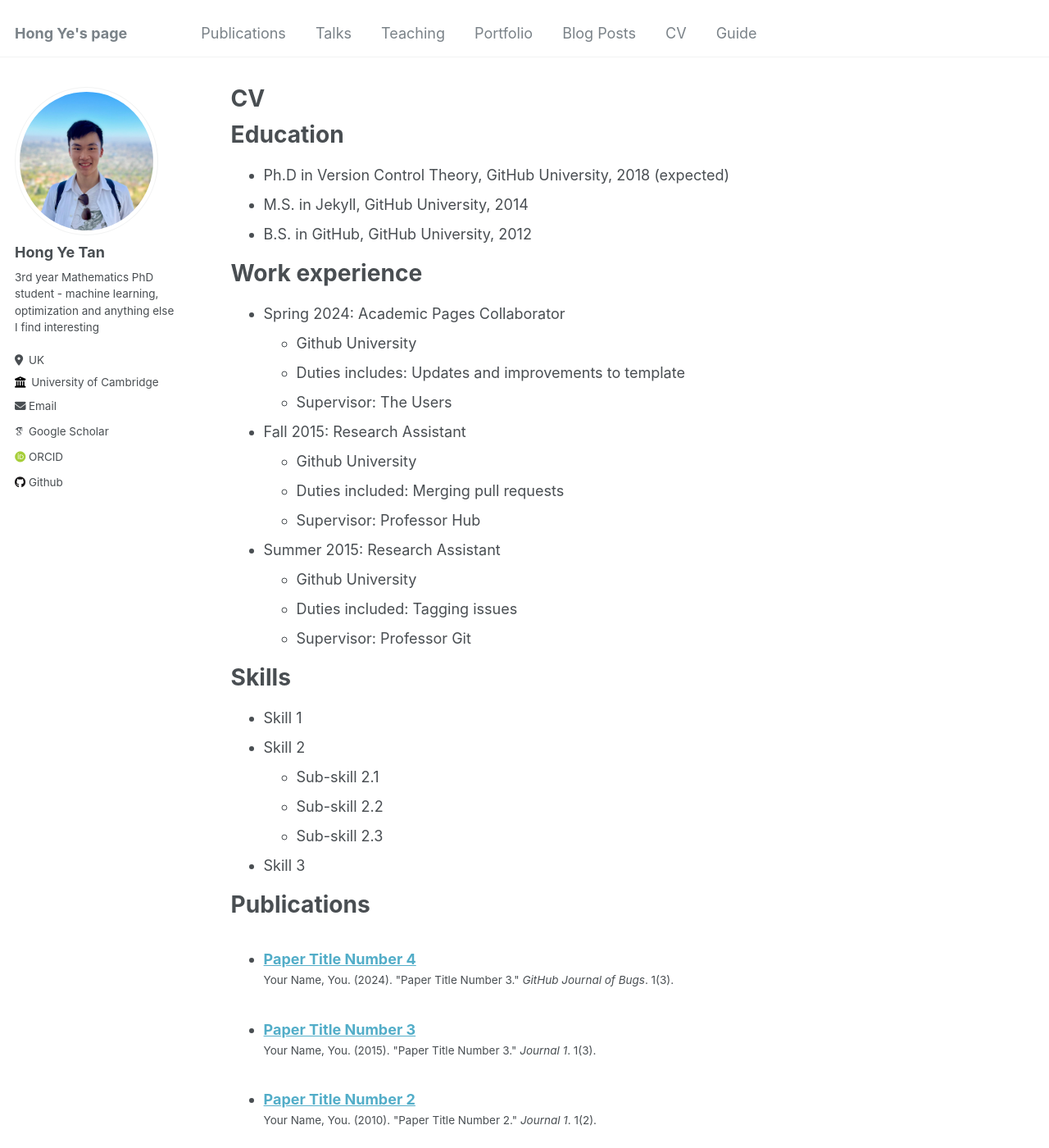
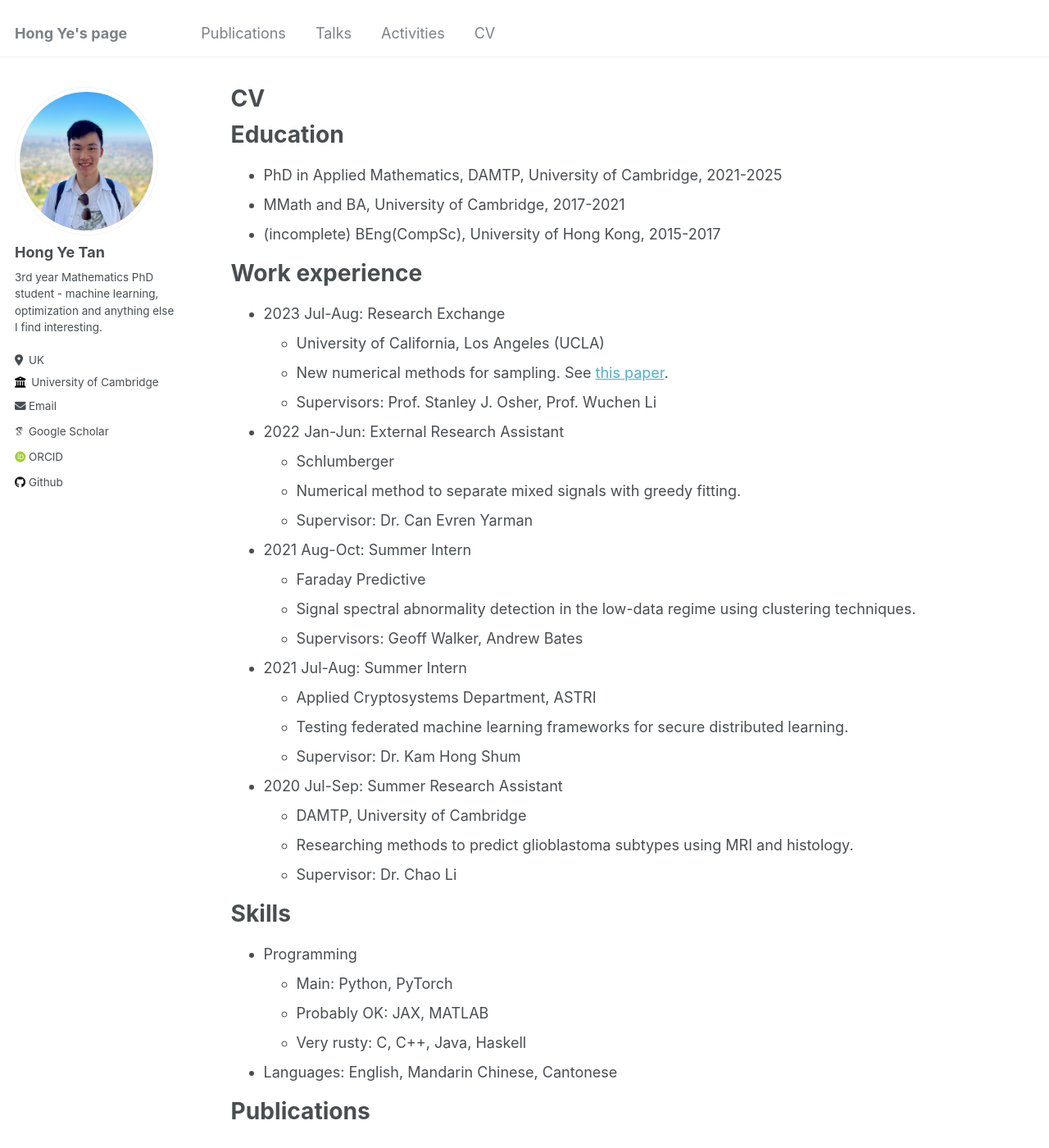
Before and after one commit to samcheng123/Personal-Website, a Jekyll site: the page built from _pages/cv.md, in a window 1280 px wide and 1400 px high. Shown: the whole window at 82% size. Built offline with Jekyll 4.4.1, drawn with Linux system fonts in a browser that asks for light colours; some web fonts are replaced; some of the changed text lies outside the part shown.

Commit message:
update cv

```diff
--- a/_config.yml
+++ b/_config.yml
@@ -24,7 +24,7 @@ author:
   avatar           : "profile.jpeg"
   name             : "Hong Ye Tan"
   pronouns         : # example: "she/her"
-  bio              : "3rd year Mathematics PhD student - machine learning, optimization and anything else I find interesting"
+  bio              : "3rd year Mathematics PhD student - machine learning, optimization and anything else I find interesting."
   location         : "UK"
   employer         : "University of Cambridge"
   uri              : # URL
--- a/_data/navigation.yml
+++ b/_data/navigation.yml
@@ -6,17 +6,17 @@ main:
   - title: "Talks"
     url: /talks/
 
-  - title: "Teaching"
-    url: /teaching/
+  # - title: "Teaching"
+  #   url: /teaching/
 
-  - title: "Portfolio"
-    url: /portfolio/
+  # - title: "Portfolio"
+  #   url: /portfolio/
 
-  - title: "Blog Posts"
+  - title: "Activities"
     url: /year-archive/
 
   - title: "CV"
     url: /cv/
 
-  - title: "Guide"
-    url: /markdown/
+  # - title: "Guide"
+  #   url: /markdown/
--- a/_pages/cv.md
+++ b/_pages/cv.md
@@ -11,35 +11,45 @@ redirect_from:
 
 Education
 ======
-* Ph.D in Version Control Theory, GitHub University, 2018 (expected)
-* M.S. in Jekyll, GitHub University, 2014
-* B.S. in GitHub, GitHub University, 2012
+* PhD in Applied Mathematics, DAMTP, University of Cambridge, 2021-2025
+* MMath and BA, University of Cambridge, 2017-2021
+* (incomplete) BEng(CompSc), University of Hong Kong, 2015-2017
+<!-- * B.S. in GitHub, GitHub University, 2012 -->
 
 Work experience
 ======
-* Spring 2024: Academic Pages Collaborator
-  * Github University
-  * Duties includes: Updates and improvements to template
-  * Supervisor: The Users
+* 2023 Jul-Aug: Research Exchange
+  * University of California, Los Angeles (UCLA)
+  * New numerical methods for sampling. See [this paper](https://arxiv.org/abs/2308.14945).
+  * Supervisors: Prof. Stanley J. Osher, Prof. Wuchen Li
 
-* Fall 2015: Research Assistant
-  * Github University
-  * Duties included: Merging pull requests
-  * Supervisor: Professor Hub
+* 2022 Jan-Jun: External Research Assistant
+  * Schlumberger
+  * Numerical method to separate mixed signals with greedy fitting.
+  * Supervisor: Dr. Can Evren Yarman
 
-* Summer 2015: Research Assistant
-  * Github University
-  * Duties included: Tagging issues
-  * Supervisor: Professor Git
+* 2021 Aug-Oct: Summer Intern
+  * Faraday Predictive
+  * Signal spectral abnormality detection in the low-data regime using clustering techniques.
+  * Supervisors: Geoff Walker, Andrew Bates
+
+* 2021 Jul-Aug: Summer Intern
+  * Applied Cryptosystems Department, ASTRI
+  * Testing federated machine learning frameworks for secure distributed learning.
+  * Supervisor: Dr. Kam Hong Shum
+
+* 2020 Jul-Sep: Summer Research Assistant
+  * DAMTP, University of Cambridge
+  * Researching methods to predict glioblastoma subtypes using MRI and histology.
+  * Supervisor: Dr. Chao Li
 
 Skills
 ======
-* Skill 1
-* Skill 2
-  * Sub-skill 2.1
-  * Sub-skill 2.2
-  * Sub-skill 2.3
-* Skill 3
+* Programming
+  * Main: Python, PyTorch
+  * Probably OK: JAX, MATLAB
+  * Very rusty: C, C++, Java, Haskell
+* Languages: English, Mandarin Chinese, Cantonese
 
 Publications
 ======
@@ -53,12 +63,12 @@ Talks
     {% include archive-single-talk-cv.html  %}
   {% endfor %}</ul>
 
-Teaching
+<!-- Teaching
 ======
   <ul>{% for post in site.teaching reversed %}
     {% include archive-single-cv.html %}
-  {% endfor %}</ul>
+  {% endfor %}</ul> -->
 
-Service and leadership
+Others
 ======
 * Currently signed in to 43 different slack teams
```
